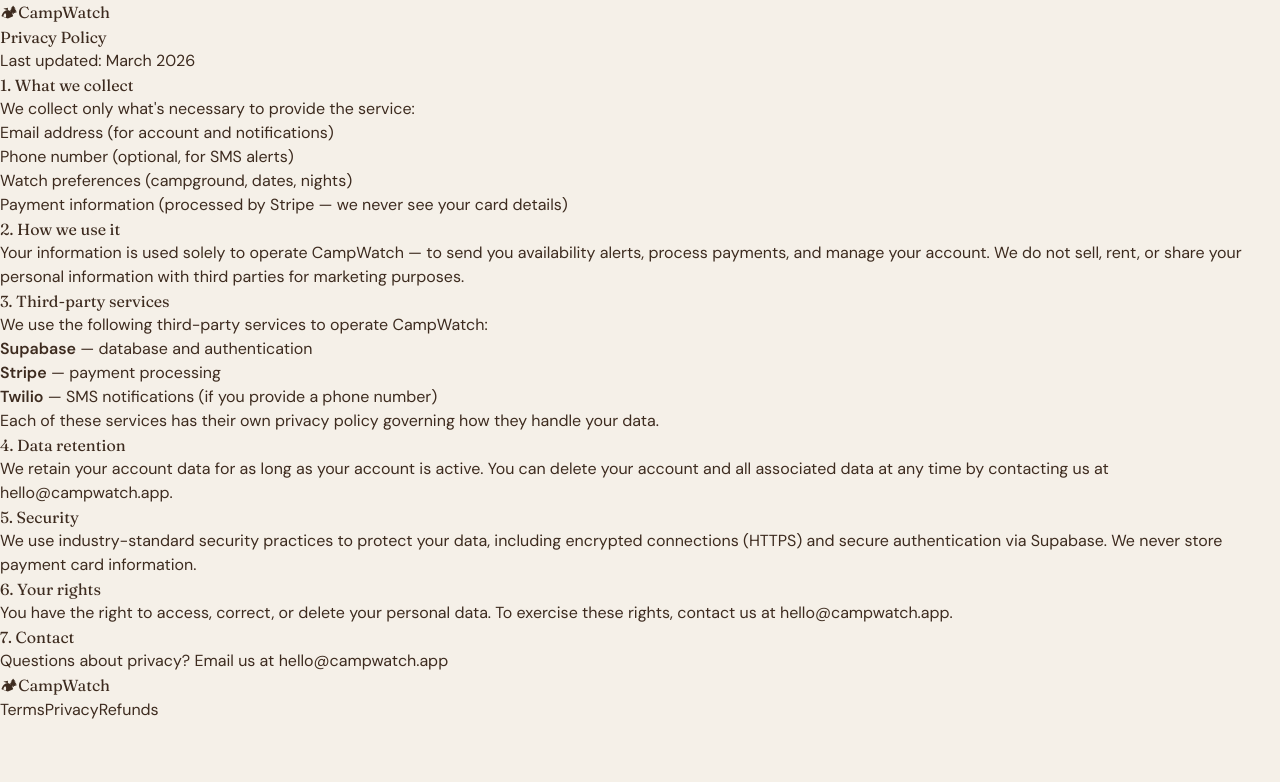
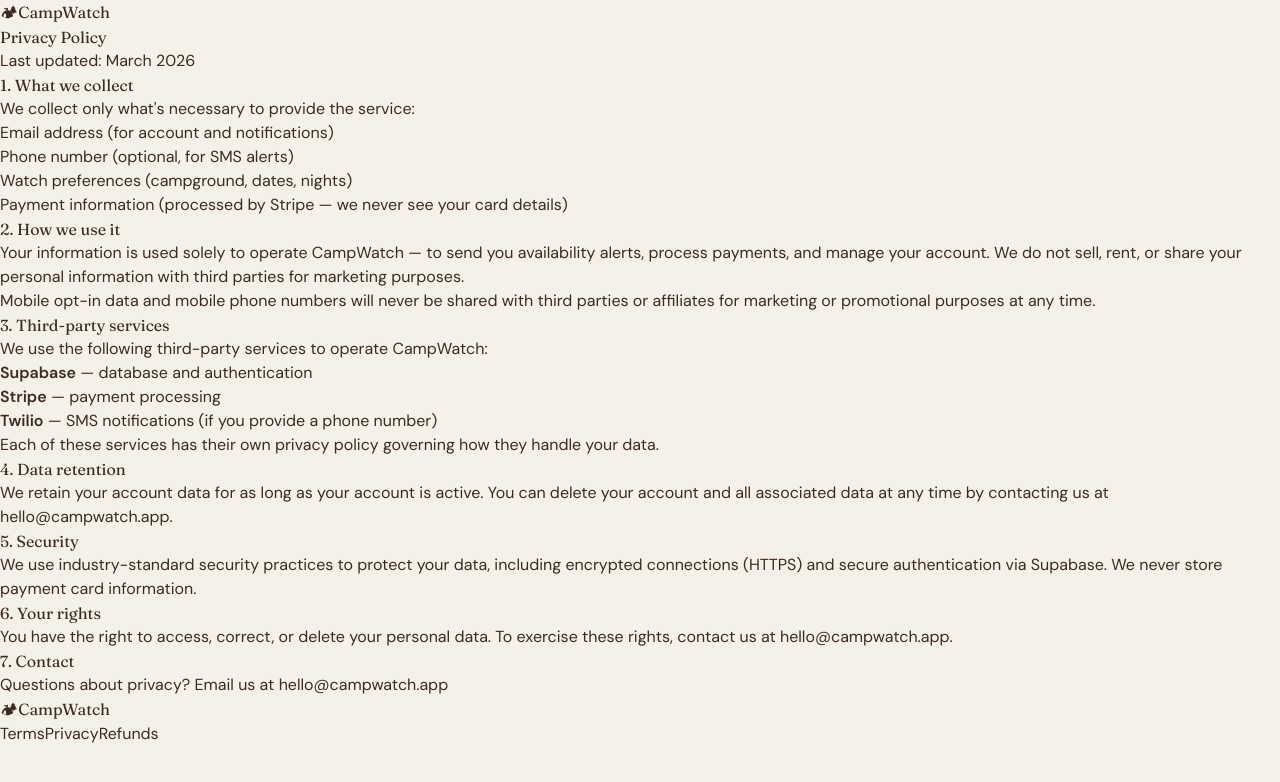
Before and after one commit to janeg18/campwatch-web, a Next.js app: page /privacy in a window 1280 px wide. Shown: the top 782 px of the page. Built offline with nearby package versions, Linux system fonts and the light colour scheme.

Commit message:
Update page.tsx

```diff
--- a/app/privacy/page.tsx
+++ b/app/privacy/page.tsx
@@ -30,6 +30,7 @@
           <section>
             <h2 className="font-display text-lg font-semibold text-[#1a3028] mb-3">2. How we use it</h2>
             <p>Your information is used solely to operate CampWatch — to send you availability alerts, process payments, and manage your account. We do not sell, rent, or share your personal information with third parties for marketing purposes.</p>
+            <p className="mt-3">Mobile opt-in data and mobile phone numbers will never be shared with third parties or affiliates for marketing or promotional purposes at any time.</p>
           </section>
 
           <section>
```
